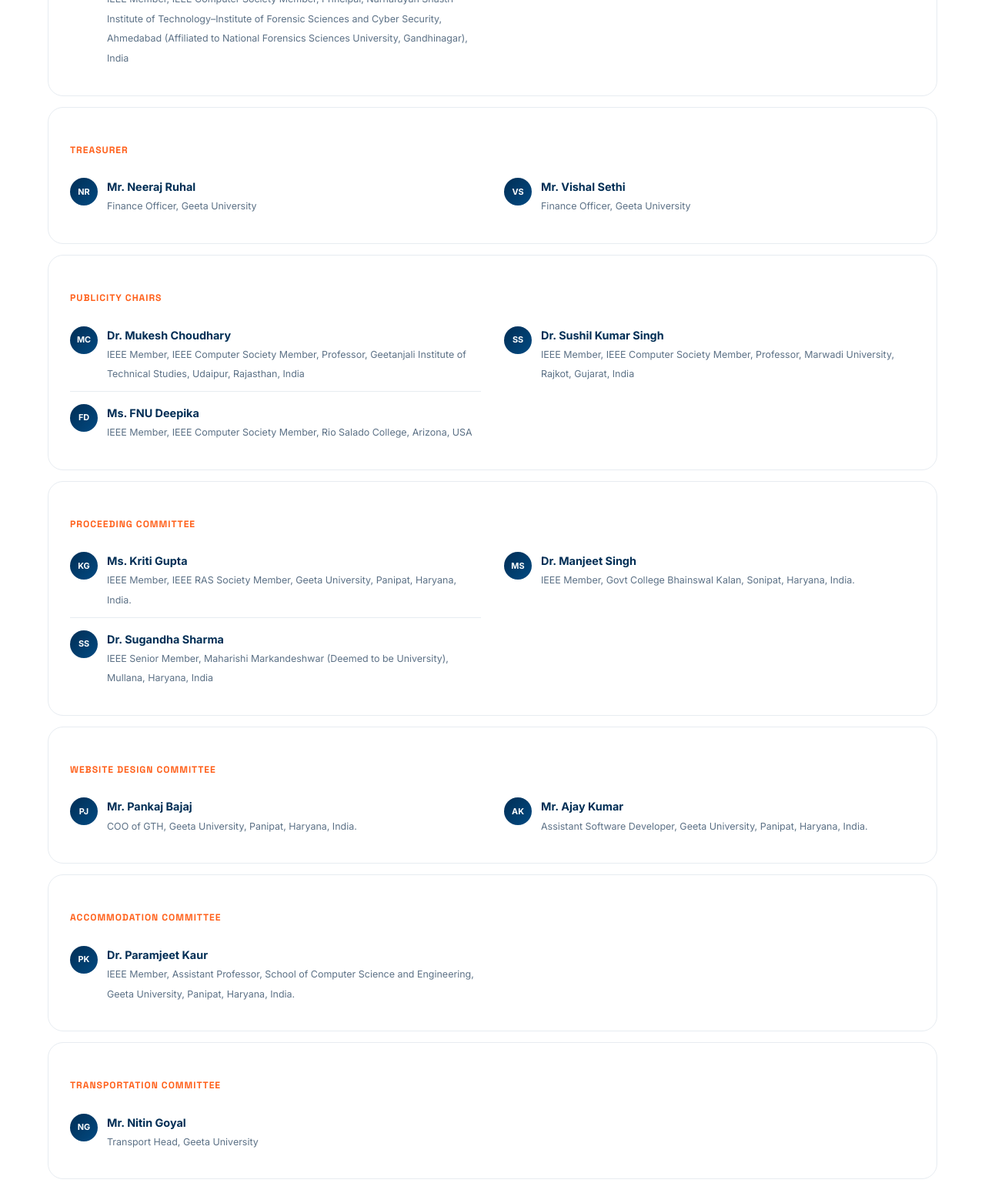
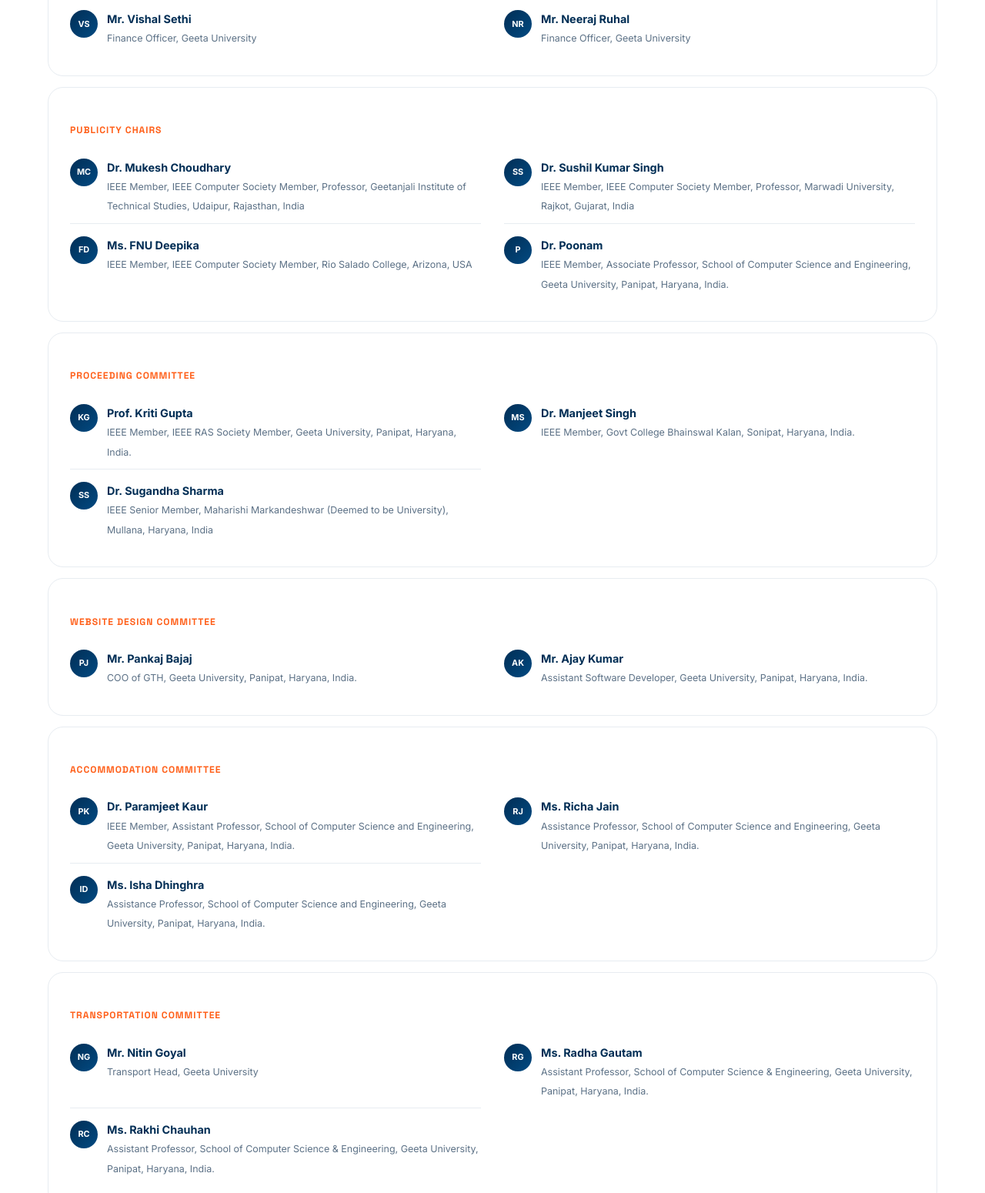
Before and after one commit to AjayKumar095/aicraft, a plain HTML site: page committee.html in a window 1280 px wide. Shown: the part 2151-3701 px from the top of the page at 77% size. Drawn offline with Linux system fonts and the light colour scheme.

Commit message:
Update committee member details: add new members and adjust formatting

```diff
--- a/committee.html
+++ b/committee.html
@@ -159,7 +159,8 @@
                 <div class="person-row">
                   <div class="avatar">MG</div>
                   <div><span class="name">Prof. (Dr.) Meenu Gupta</span><span class="role">
-                      Professor, Student Branch Counselor, Associate Dean Research & Outreach, Geeta University, Panipat <br>
+                      Professor, Student Branch Counselor, Associate Dean Research & Outreach, Geeta University, Panipat
+                      <br>
                       IEEE Senior Member, Ex-EXECOM Member - Delhi Section (Elected), IEEE Society Chapter Member – IEEE
                       CS, CIS, RAS, SMC, SIGHT, Young Professionals,
                       IEEE RAS Chapter Secretary - Delhi Section</span></div>
@@ -173,7 +174,7 @@
                 </div>
               </div>
             </div>
-            <div class="role-block">
+            <!-- <div class="role-block">
               <h5>Program Chairs</h5>
               <div class="role-people">
                 <div class="person-row">
@@ -188,7 +189,7 @@
                       Society Member, University of The Cumberlands, USA</span></div>
                 </div>
               </div>
-            </div>
+            </div> -->
 
             <div class="role-block">
               <h5>Convener &amp; Conference Organizing Chairs</h5>
@@ -196,7 +197,8 @@
                 <div class="person-row">
                   <div class="avatar">MG</div>
                   <div><span class="name">Prof. (Dr.) Meenu Gupta</span><span class="role">
-                      Professor, Student Branch Counselor, Associate Dean Research & Outreach, Geeta University, Panipat <br>
+                      Professor, Student Branch Counselor, Associate Dean Research & Outreach, Geeta University, Panipat
+                      <br>
                       IEEE Senior Member, Ex-EXECOM Member - Delhi Section (Elected), IEEE Society Chapter Member – IEEE
                       CS, CIS, RAS, SMC, SIGHT, Young Professionals,
                       IEEE RAS Chapter Secretary - Delhi Section</span></div>
@@ -233,6 +235,11 @@
                       of Forensic Sciences and Cyber Security, Ahmedabad (Affiliated to National Forensics Sciences
                       University, Gandhinagar), India</span></div>
                 </div>
+                <div class="person-row">
+                  <div class="avatar">KS</div>
+                  <div><span class="name">Dr. Kapil Saini</span><span class="role">Associate Professor, School of
+                      Computer Science and Engineering, Geeta University, Panipat, Haryana, India.</span></div>
+                </div>
               </div>
             </div>
 
@@ -257,15 +264,16 @@
                       Society Member, Professor, Gitam University, Bangalore, India</span></div>
                 </div> -->
                 <div class="person-row">
+                  <div class="avatar">VS</div>
+                  <div><span class="name">Mr. Vishal Sethi</span><span class="role">Finance Officer, Geeta
+                      University</span></div>
+                </div>
+                <div class="person-row">
                   <div class="avatar">NR</div>
                   <div><span class="name">Mr. Neeraj Ruhal</span><span class="role">Finance Officer, Geeta
                       University</span></div>
                 </div>
-                <div class="person-row">
-                  <div class="avatar">VS</div>
-                  <div><span class="name">Mr. Vishal Sethi</span><span class="role">Finance Officer, Geeta
-                      University</span></div>
-                </div>
+
               </div>
             </div>
 
@@ -288,6 +296,11 @@
                   <div><span class="name">Ms. FNU Deepika</span><span class="role">IEEE Member, IEEE Computer
                       Society Member, Rio Salado College, Arizona, USA</span></div>
                 </div>
+                <div class="person-row">
+                  <div class="avatar">P</div>
+                  <div><span class="name">Dr. Poonam</span><span class="role">IEEE Member, Associate Professor, School
+                      of Computer Science and Engineering, Geeta University, Panipat, Haryana, India.</span></div>
+                </div>
               </div>
             </div>
             <div class="role-block">
@@ -301,7 +314,8 @@
                 </div> -->
                 <div class="person-row">
                   <div class="avatar">KG</div>
-                  <div><span class="name">Ms. Kriti Gupta</span><span class="role">IEEE Member, IEEE RAS Society Member, Geeta University,
+                  <div><span class="name">Prof. Kriti Gupta</span><span class="role">IEEE Member, IEEE RAS Society Member,
+                      Geeta University,
                       Panipat, Haryana, India.</span></div>
                 </div>
 
@@ -345,8 +359,20 @@
                       School of
                       Computer Science and Engineering, Geeta University, Panipat, Haryana, India.</span></div>
                 </div>
+                <div class="person-row">
+                  <div class="avatar">RJ</div>
+                  <div><span class="name">Ms. Richa Jain</span><span class="role">Assistance Professor, School of
+                      Computer Science and Engineering, Geeta University, Panipat, Haryana, India.</span></div>
+                </div>
+                <div class="person-row">
+                  <div class="avatar">ID</div>
+                  <div><span class="name">Ms. Isha Dhinghra</span><span class="role">Assistance Professor, School of
+                      Computer Science and Engineering, Geeta University, Panipat, Haryana, India.</span></div>
+                </div>
+
               </div>
             </div>
+
             <div class="role-block">
               <h5>Transportation Committee</h5>
               <div class="role-people">
@@ -354,6 +380,16 @@
                   <div class="avatar">NG</div>
                   <div><span class="name">Mr. Nitin Goyal</span><span class="role">Transport Head, Geeta
                       University</span></div>
+                </div>
+                <div class="person-row">
+                  <div class="avatar">RG</div>
+                  <div><span class="name">Ms. Radha Gautam</span><span class="role">Assistant Professor, School of
+                      Computer Science & Engineering, Geeta University, Panipat, Haryana, India.</span></div>
+                </div>
+                <div class="person-row">
+                  <div class="avatar">RC</div>
+                  <div><span class="name">Ms. Rakhi Chauhan</span><span class="role">Assistant Professor, School of
+                      Computer Science & Engineering, Geeta University, Panipat, Haryana, India.</span></div>
                 </div>
               </div>
             </div>
@@ -671,6 +707,8 @@
     ];
 
     const international = [
+      "Dr. Dheerendra Panwar – IEEE Senior Member, IEEE Computer Society Member, Senior Principal Engineer, San Francisco State University, USA",
+      "Dr. Rahul Azmeera – IEEE Member, IEEE Computer Society Member, University of The Cumberlands, USA",
       "Prof. Najmus Sakib Sizan, Senior Research Fellow, Department of Computer Science and Engineering, Jagannath University, Dhaka, Bangladesh",
       "Prof. (Dr.) Yuvaraju Chinnam, Research Scientist, Blue Eye Soft Corp. R&D, USA",
       "Prof. (Dr.) Adithya Padthe, Software Engineer, Information Technology, United States of America",
```
